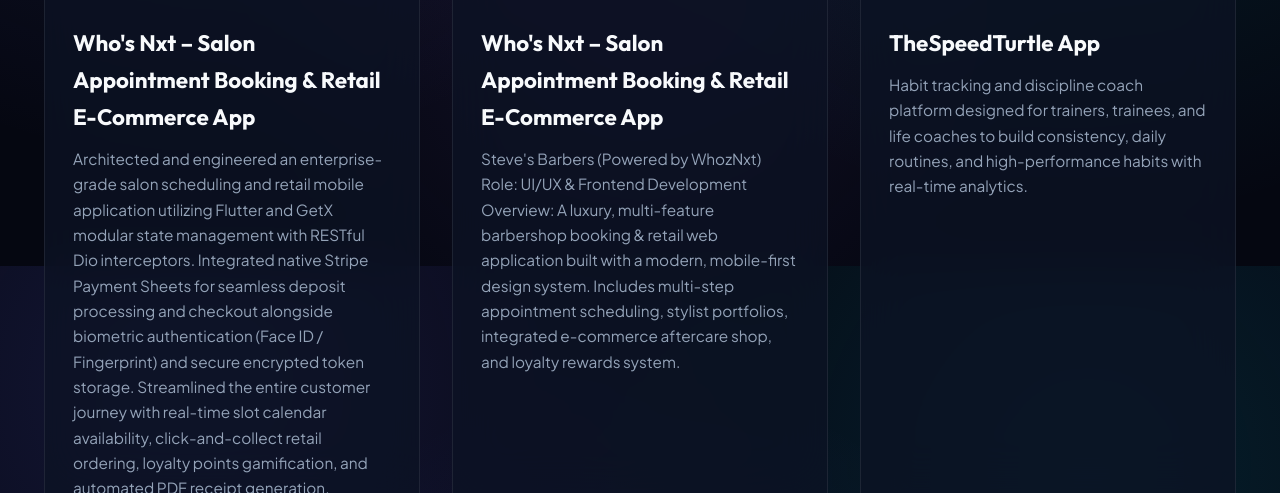
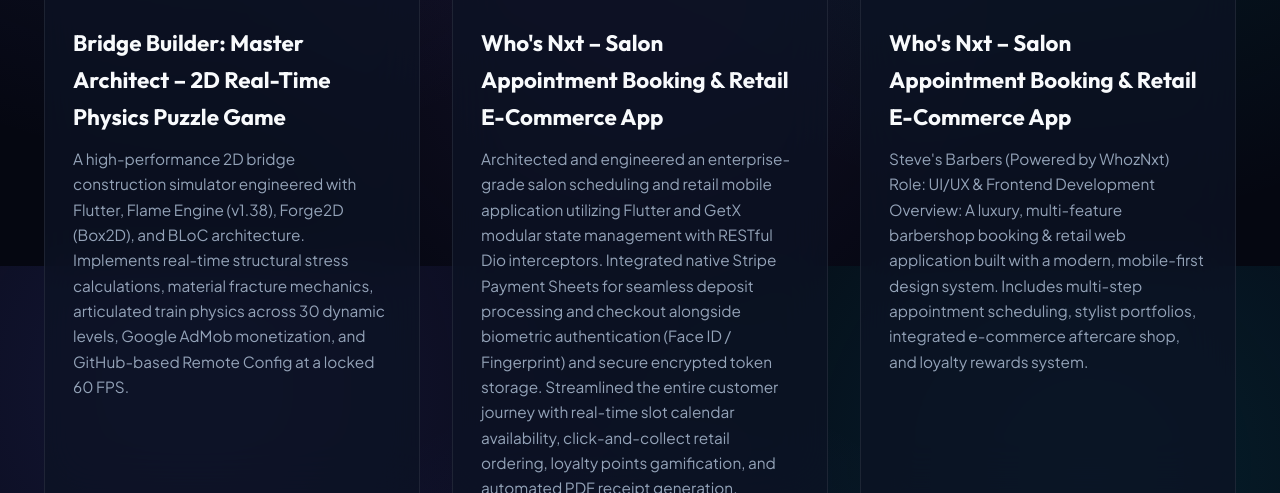
Before and after one commit to kevalsatani2001/kevalsatani2001.github.io, a plain HTML site: page index.html in a window 1280 px wide. Shown: the part 2934-3427 px from the top of the page. Drawn offline with Linux system fonts and the light colour scheme.

Commit message:
Update portfolio: index.html (2026-09-16 19:39:50)

```diff
--- a/index.html
+++ b/index.html
@@ -115,7 +115,7 @@
           <div class="stat-label">Companies Worked</div>
         </div>
         <div class="glass stat-box">
-          <div class="stat-number">7+</div>
+          <div class="stat-number">8+</div>
           <div class="stat-label">Featured Projects</div>
         </div>
         <div class="glass stat-box">
@@ -277,6 +277,18 @@
         </div>
         <div class="projects-grid">
                 <div class="glass project-card reveal" data-category="mobile_app">
+        <div class="project-img-wrapper">
+          <img src="https://firebasestorage.googleapis.com/v0/b/building-guard-app.firebasestorage.app/o/portfolios%2Fprojects%2F1789567750923_scaled_1000798797.jpg?alt=media&amp;token=d33672c9-9d6e-4f3a-b710-097eb064dad1" alt="Bridge Builder: Master Architect – 2D Real-Time Physics Puzzle Game" class="project-image" loading="lazy">
+          <div class="project-badge-top">Mobile App</div>
+        </div>
+        <div class="project-content">
+          <h3 class="project-title">Bridge Builder: Master Architect – 2D Real-Time Physics Puzzle Game</h3>
+          <p class="project-desc">A high-performance 2D bridge construction simulator engineered with Flutter, Flame Engine (v1.38), Forge2D (Box2D), and BLoC architecture. Implements real-time structural stress calculations, material fracture mechanics, articulated train physics across 30 dynamic levels, Google AdMob monetization, and GitHub-based Remote Config at a locked 60 FPS.</p>
+          <div class="project-tags"><span class="tag">Flutter</span> <span class="tag">Dart</span> <span class="tag">Flame Engine</span> <span class="tag">Forge2D (Box2D)</span> <span class="tag">Flutter BLoC</span> <span class="tag">Game Development</span> <span class="tag">AdMob SDK</span></div>
+
+        </div>
+      </div>
+      <div class="glass project-card reveal" data-category="mobile_app">
         <div class="project-img-wrapper">
           <img src="https://firebasestorage.googleapis.com/v0/b/building-guard-app.firebasestorage.app/o/portfolios%2Fprojects%2F1788888449042_scaled_1000795488.jpg?alt=media&amp;token=efe4c49d-a56d-4a4d-863d-13923f750bcd" alt="Who&#039;s Nxt – Salon Appointment Booking &amp; Retail E-Commerce App" class="project-image" loading="lazy">
           <div class="project-badge-top">Mobile App</div>
```
